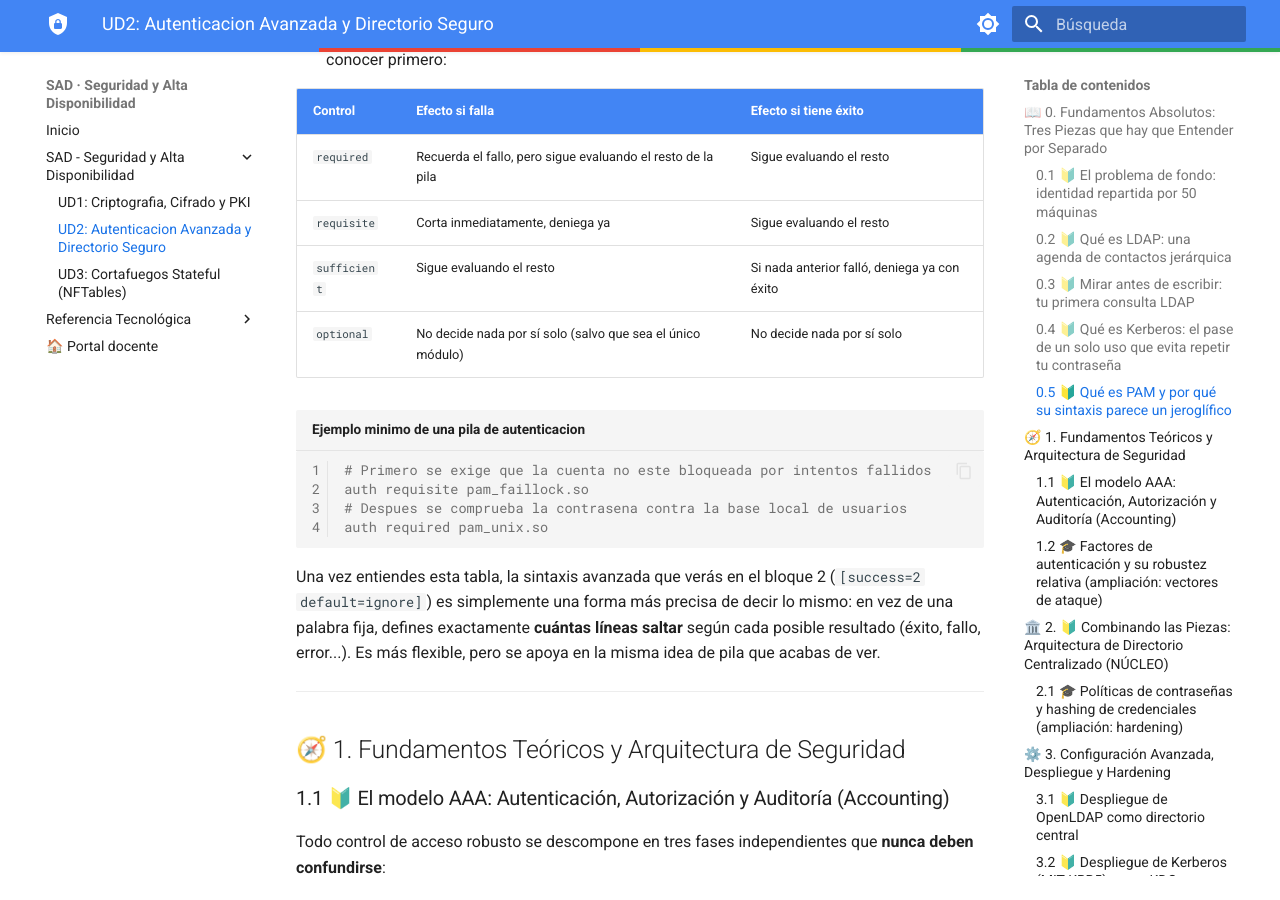
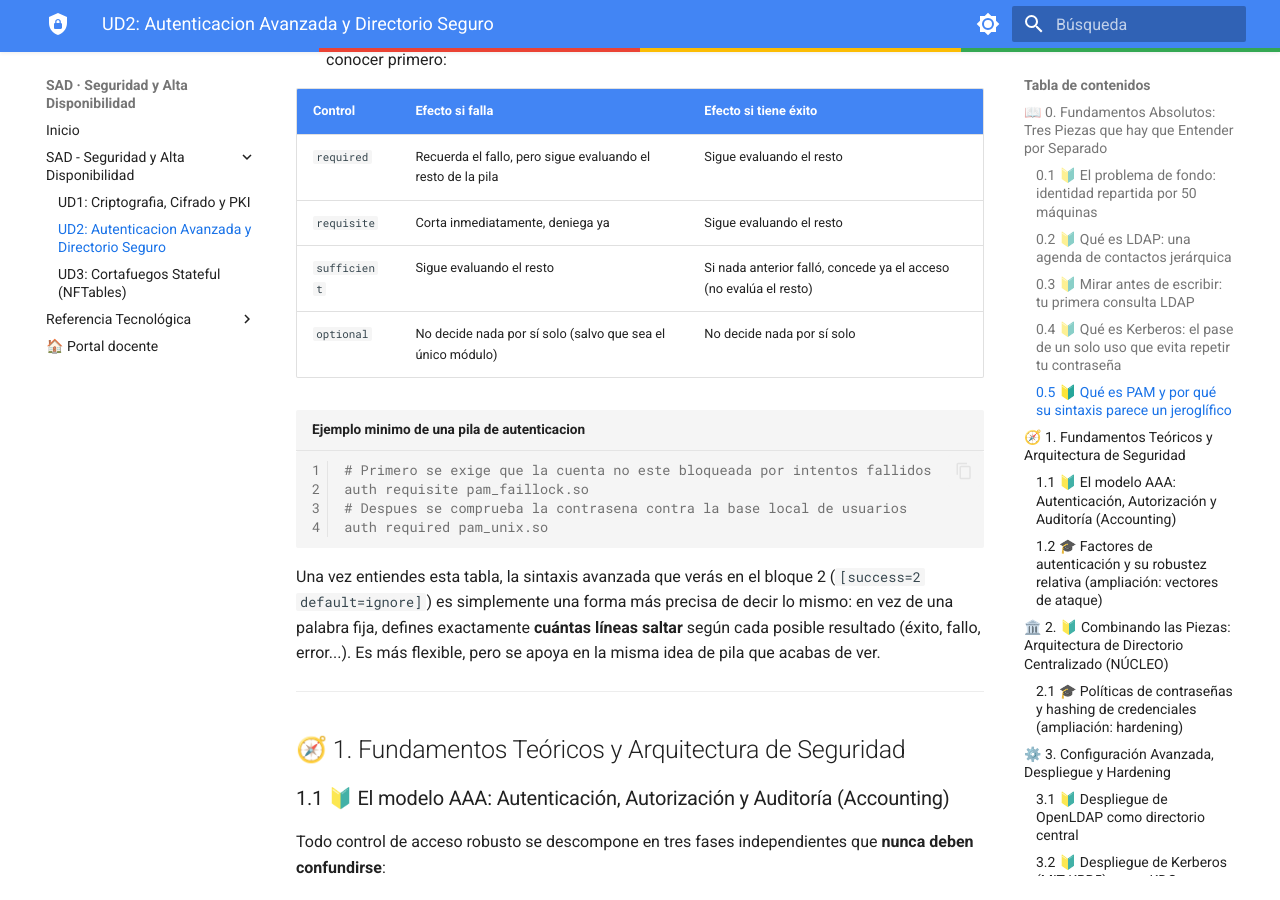
Before and after one commit to jmfiorisies/sad, an MkDocs documentation site: the page built from docs/unidades/ud02.md, in a window 1280 px wide and 900 px high, scrolled down 3360 px. Built offline with MkDocs 1.6.1 and Material for MkDocs 9.7.7, drawn with Linux system fonts in a browser that asks for light colours.

Commit message:
UD2: corregir la semántica de sufficient en la tabla de controles PAM
Co-Authored-By: Claude Opus 5.5 <noreply@anthropic.com>

````diff
--- a/docs/unidades/ud02.md
+++ b/docs/unidades/ud02.md
@@ -97,7 +97,7 @@ tipo    control    modulo.so    argumentos
 |---|---|---|
 | `required` | Recuerda el fallo, pero sigue evaluando el resto de la pila | Sigue evaluando el resto |
 | `requisite` | Corta inmediatamente, deniega ya | Sigue evaluando el resto |
-| `sufficient` | Sigue evaluando el resto | Si nada anterior falló, deniega ya con éxito |
+| `sufficient` | Sigue evaluando el resto | Si nada anterior falló, concede ya el acceso (no evalúa el resto) |
 | `optional` | No decide nada por sí solo (salvo que sea el único módulo) | No decide nada por sí solo |
 
 ```ini title="Ejemplo minimo de una pila de autenticacion" linenums="1"
````
